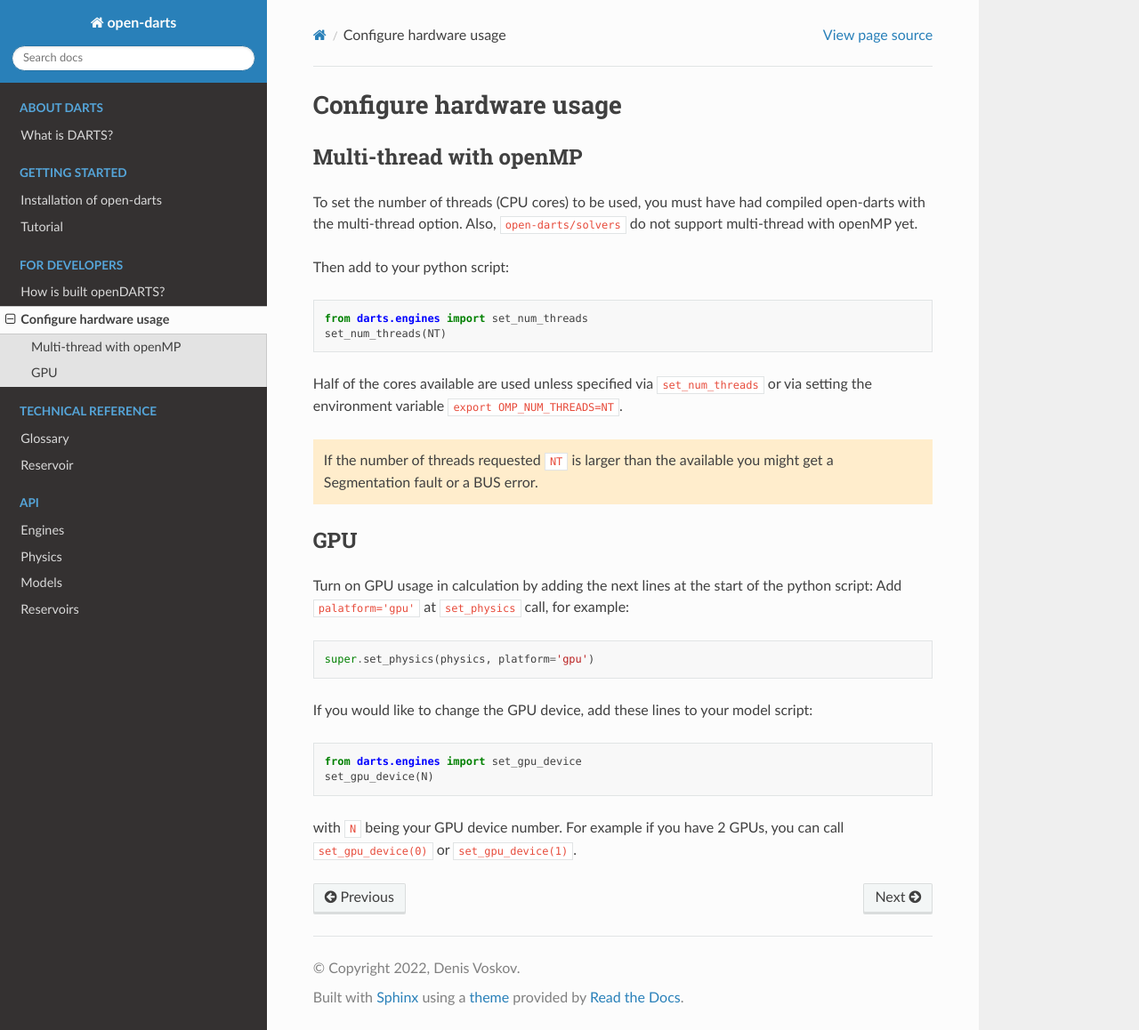
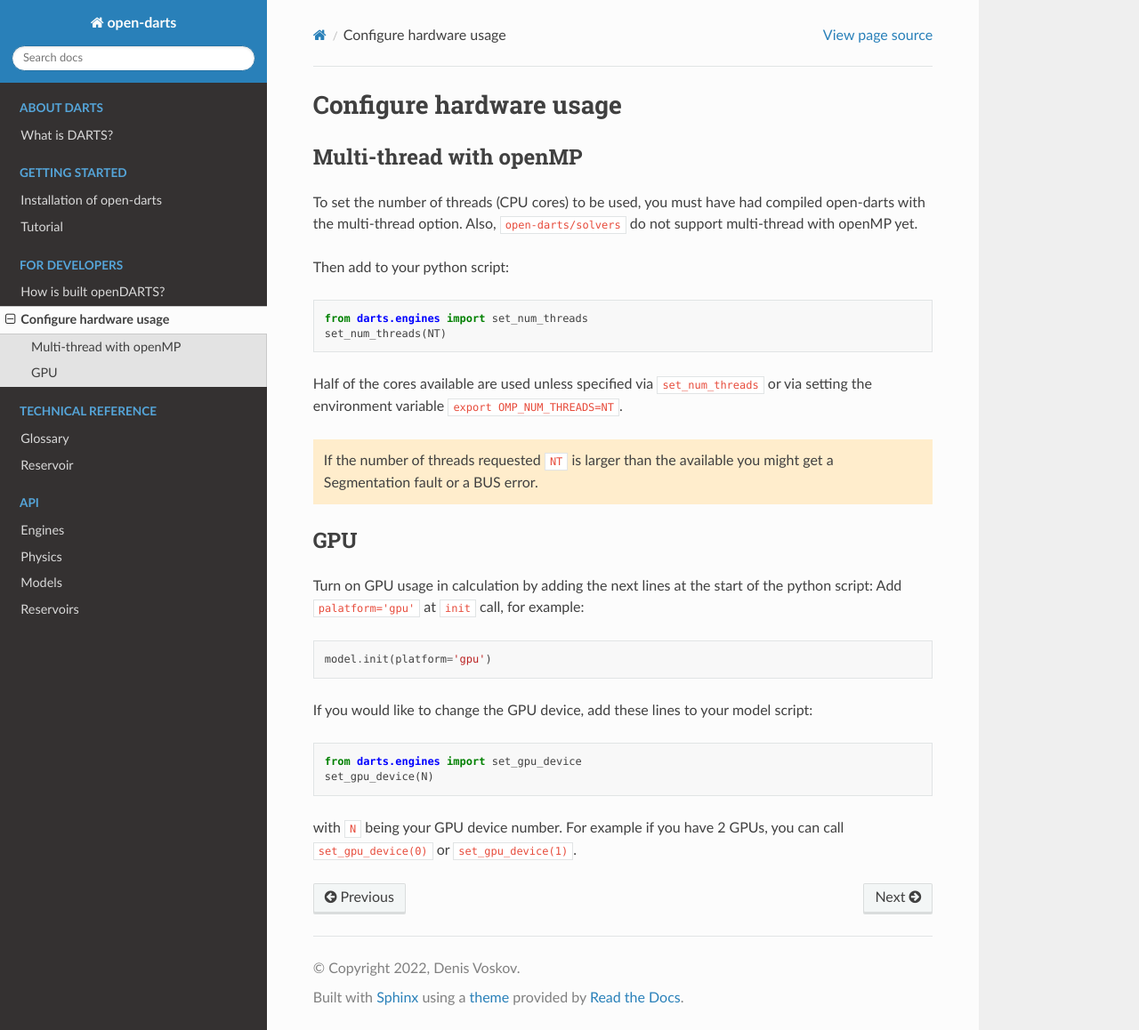
Before and after one commit to roderickperez/open-DARTS, a Sphinx documentation site: the page built from docs/for_developers/configure_hardware.md, in a window 1280 px wide and 1158 px high. Shown: the whole window at 89% size. Built offline with Sphinx 7.4.7 and the Read the Docs theme 2.0.0, drawn with Linux system fonts in a browser that asks for light colours.

Commit message:
Update configure_hardware.md

````diff
--- a/docs/for_developers/configure_hardware.md
+++ b/docs/for_developers/configure_hardware.md
@@ -22,10 +22,10 @@ If the number of threads requested `NT` is larger than the available you might g
 ## GPU
 
 Turn on GPU usage in calculation by adding the next lines at the start of the python script:
-Add `palatform='gpu'` at `set_physics` call, for example:
+Add `palatform='gpu'` at `init` call, for example:
 
 ```python
-super.set_physics(physics, platform='gpu')
+model.init(platform='gpu')
 ```
 
 If you would like to change the GPU device, add these lines to your model script:
````
